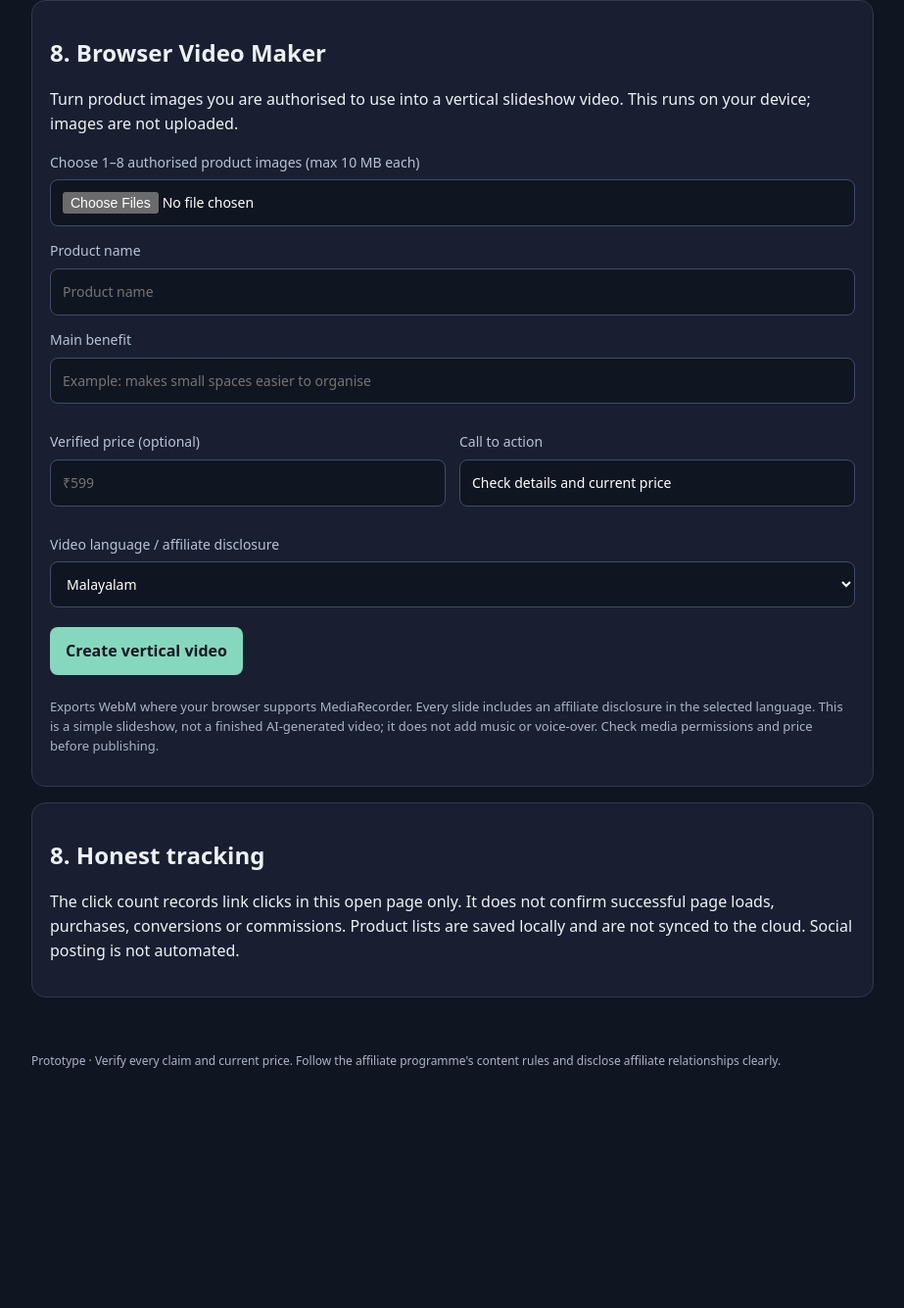
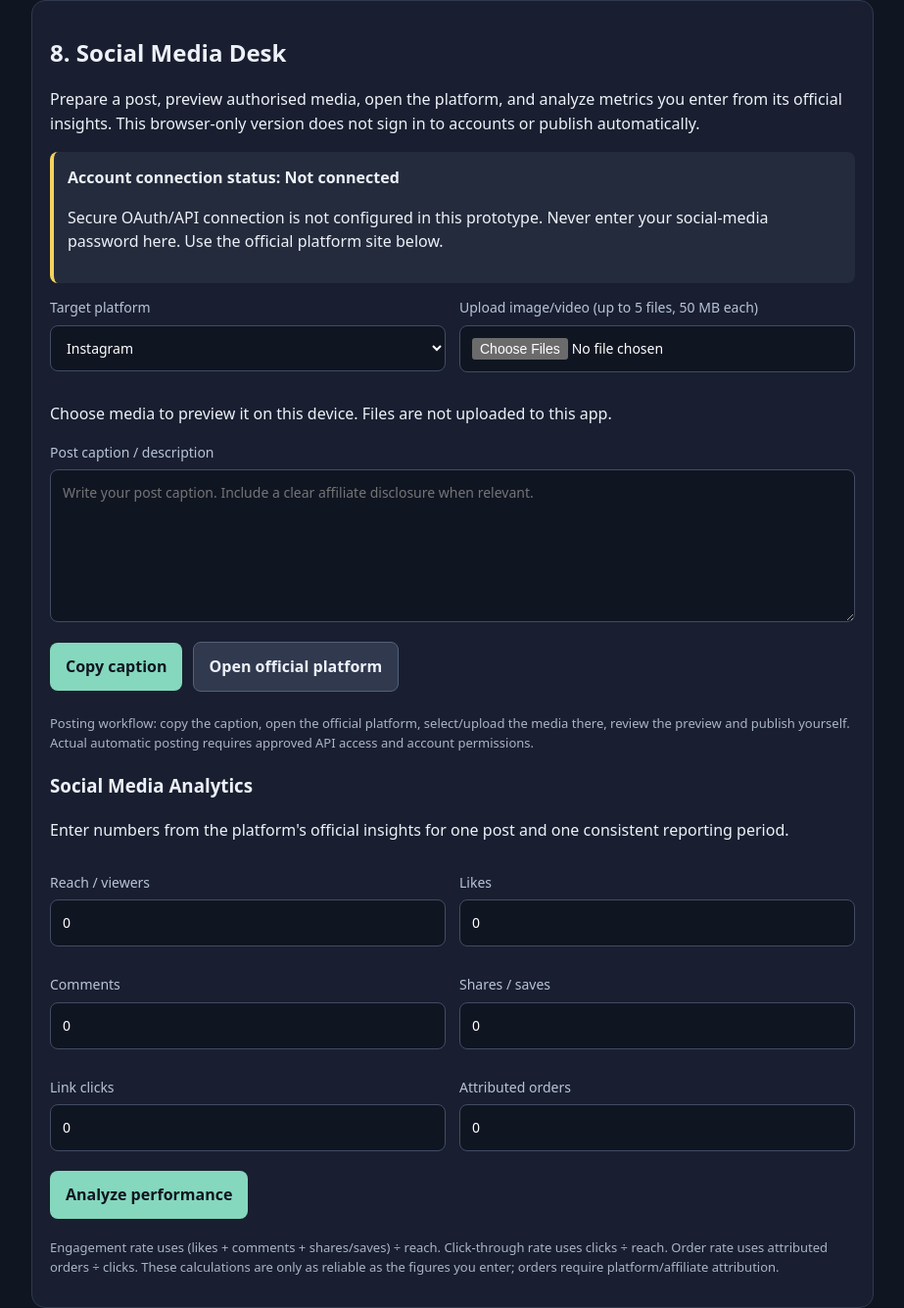
Before and after one commit to fayisaftha786/-ai-commerce-hub-, a website: page index.html in a window 1280 px wide. Shown: the part 6686-8021 px from the top of the page at 98% size, without its empty margins (178-1101 px from the left). Before the commit the page ends 7798 px from the top, so only its background shows below. Drawn offline with Linux system fonts and the light colour scheme.

Commit message:
Add social media desk upload and analytics UI

```diff
--- a/index.html
+++ b/index.html
@@ -193,6 +193,52 @@
       <p class="hint">Use the same reporting period and metric definitions when comparing campaigns. Report totals are supplied by your source, not independently verified. This import does not prove commission has been approved or paid.</p>
     </section>
 
+    <section class="panel" aria-labelledby="socialDeskHeading">
+      <h2 id="socialDeskHeading">8. Social Media Desk</h2>
+      <p>Prepare a post, preview authorised media, open the platform, and analyze metrics you enter from its official insights. This browser-only version does not sign in to accounts or publish automatically.</p>
+      <div class="social-status notice">
+        <strong>Account connection status: Not connected</strong>
+        <p>Secure OAuth/API connection is not configured in this prototype. Never enter your social-media password here. Use the official platform site below.</p>
+      </div>
+      <div class="form-grid">
+        <label for="socialPlatform">Target platform
+          <select id="socialPlatform">
+            <option value="instagram">Instagram</option>
+            <option value="facebook">Facebook</option>
+            <option value="youtube">YouTube</option>
+            <option value="whatsapp">WhatsApp</option>
+          </select>
+        </label>
+        <label for="socialMediaFiles">Upload image/video (up to 5 files, 50 MB each)
+          <input id="socialMediaFiles" type="file" accept="image/*,video/*" multiple>
+        </label>
+      </div>
+      <p id="socialUploadStatus" role="status" aria-live="polite">Choose media to preview it on this device. Files are not uploaded to this app.</p>
+      <div id="socialMediaPreview" class="social-media-preview" aria-live="polite"></div>
+      <label for="socialCaption">Post caption / description
+        <textarea id="socialCaption" rows="6" maxlength="5000" placeholder="Write your post caption. Include a clear affiliate disclosure when relevant."></textarea>
+      </label>
+      <button id="copySocialCaption" type="button">Copy caption</button>
+      <button id="openSocialPlatform" type="button" class="secondary">Open official platform</button>
+      <p id="socialPostStatus" role="status" aria-live="polite"></p>
+      <p class="hint">Posting workflow: copy the caption, open the official platform, select/upload the media there, review the preview and publish yourself. Actual automatic posting requires approved API access and account permissions.</p>
+      <h3>Social Media Analytics</h3>
+      <p>Enter numbers from the platform's official insights for one post and one consistent reporting period.</p>
+      <form id="socialAnalyticsForm">
+        <div class="form-grid">
+          <label for="socialReach">Reach / viewers<input id="socialReach" type="number" min="0" step="1" required value="0"></label>
+          <label for="socialLikes">Likes<input id="socialLikes" type="number" min="0" step="1" required value="0"></label>
+          <label for="socialComments">Comments<input id="socialComments" type="number" min="0" step="1" required value="0"></label>
+          <label for="socialShares">Shares / saves<input id="socialShares" type="number" min="0" step="1" required value="0"></label>
+          <label for="socialClicks">Link clicks<input id="socialClicks" type="number" min="0" step="1" required value="0"></label>
+          <label for="socialOrders">Attributed orders<input id="socialOrders" type="number" min="0" step="1" required value="0"></label>
+        </div>
+        <button type="submit">Analyze performance</button>
+      </form>
+      <div id="socialAnalyticsResults" aria-live="polite"></div>
+      <p class="hint">Engagement rate uses (likes + comments + shares/saves) ÷ reach. Click-through rate uses clicks ÷ reach. Order rate uses attributed orders ÷ clicks. These calculations are only as reliable as the figures you enter; orders require platform/affiliate attribution.</p>
+    </section>
+
     <section class="panel">
       <h2>8. Browser Video Maker</h2>
       <p>Turn product images you are authorised to use into a vertical slideshow video. This runs on your device; images are not uploaded.</p>
@@ -240,6 +286,7 @@
   <script src="catalog-import.js"></script>
   <script src="campaign-report.js"></script>
   <script src="video-maker.js"></script>
+  <script src="social-center.js"></script>
   <script src="app.js"></script>
 </body>
 </html>
```
